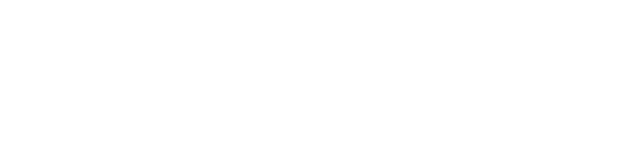
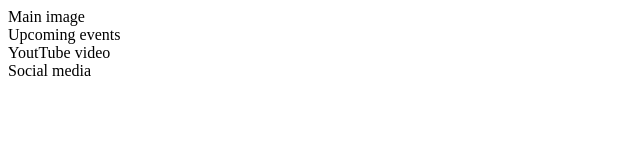
Before and after one commit to Kattis91/upcoming-artist, a plain HTML site: page index.html in a window 1280 px wide. Shown: the whole page, without its empty margins (0-640 px from the left). Drawn offline with Linux system fonts and the light colour scheme.

Commit message:
Add structure to home page

```diff
--- a/index.html
+++ b/index.html
@@ -15,6 +15,19 @@
 </head>
 
 <body>
+    <header></header>
+    <section>
+        Main image
+    </section>
+    <section>
+        Upcoming events
+    </section>
+    <section>
+        YoutTube video
+    </section>
+    <footer>
+        Social media
+    </footer>
 
 </body>
 
```
